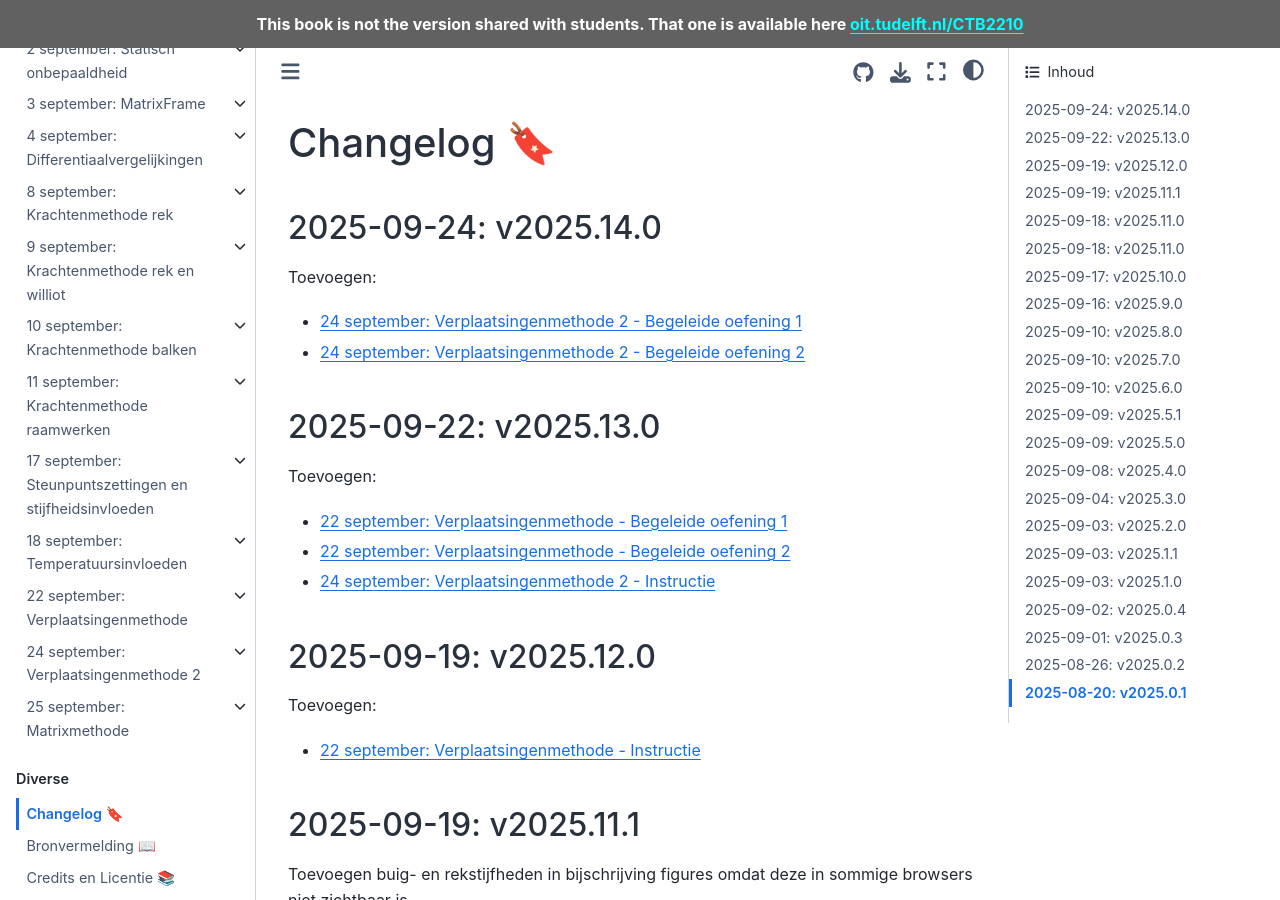
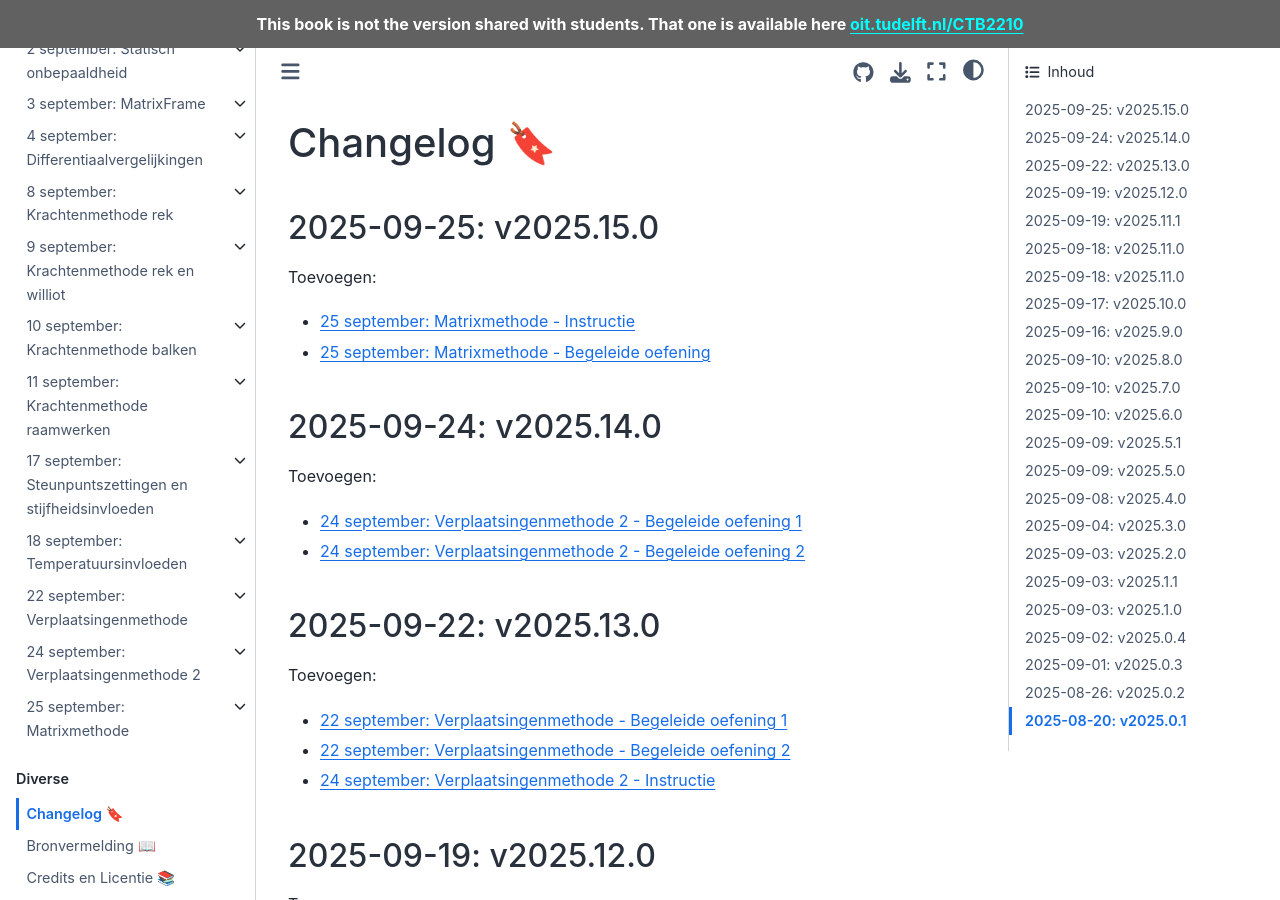
Before and after one commit to TUDelft-books/CTB2210, a Jupyter Book: the page built from book/changelog.md, in a window 1280 px wide and 900 px high. Built offline with Jupyter Book 1.0.4 settings and Sphinx 7.4.7 and the Sphinx Book theme 1.1.4, drawn with Linux system fonts in a browser that asks for light colours; comment, search, counter and statistics services are not loaded.

Commit message:
release matrix

```diff
--- a/book/_toc.yml
+++ b/book/_toc.yml
@@ -70,11 +70,9 @@ parts:
     - file: verplaats2/lesoefening1.md
     - file: verplaats2/lesoefening2.md
   - file: matrix/lesson.md
-# START REMOVE-FROM-RELEASE
     sections:
     - file: matrix/theorie.md
     - file: matrix/lesoefening1.md
-# END REMOVE-FROM-RELEASE
 - caption: Diverse
   chapters:
   - file: changelog
--- a/book/changelog.md
+++ b/book/changelog.md
@@ -1,4 +1,9 @@
 # Changelog 🔖
+
+## 2025-09-25: v2025.15.0
+Toevoegen:
+- [25 september: Matrixmethode - Instructie](./matrix/theorie.md)
+- [25 september: Matrixmethode - Begeleide oefening](./matrix/lesoefening1.md)
 
 ## 2025-09-24: v2025.14.0
 Toevoegen:
```
